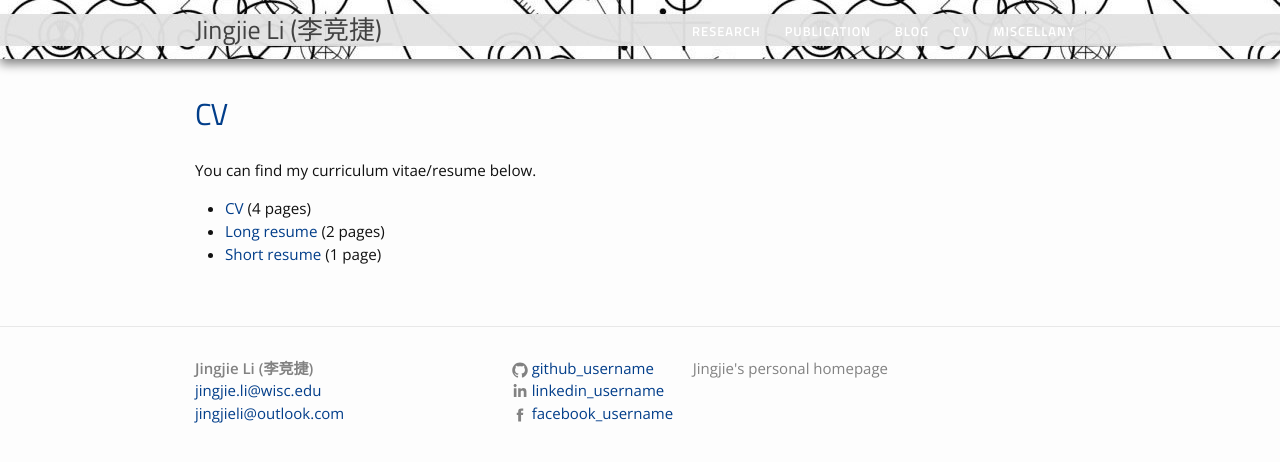
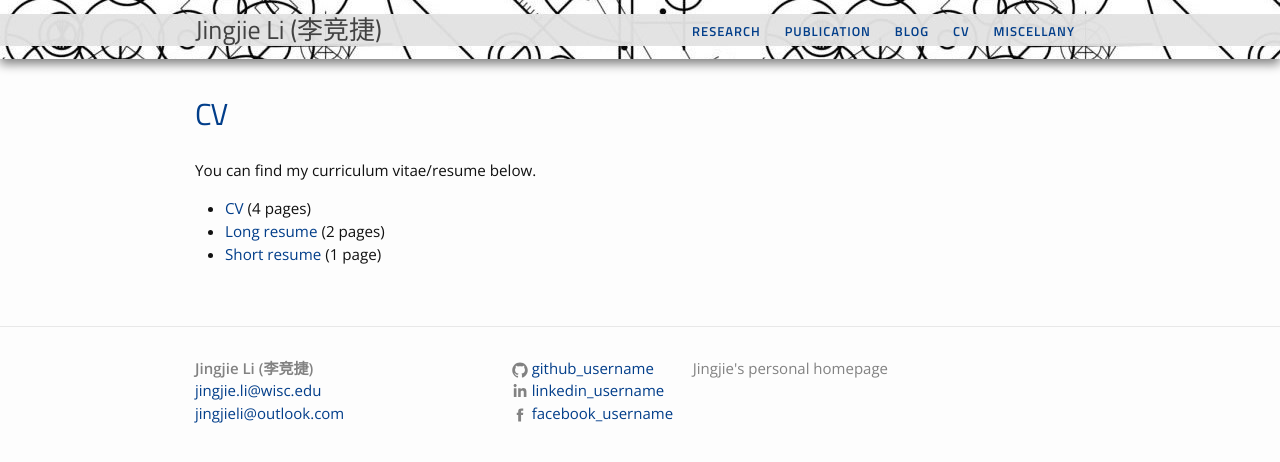
Before and after one commit to jingjieli95/jingjieli95.github.io, a Jekyll site: the page built from cv.md, in a window 1280 px wide. Shown: the top 462 px of the page. Built offline with Jekyll 4.4.1, drawn with Linux system fonts in a browser that asks for light colours.

Commit message:
Update _header.scss

```diff
--- a/_sass/_header.scss
+++ b/_sass/_header.scss
@@ -72,7 +72,7 @@
 
 .site-nav a {
 	display: block;
-    color: $blue-color-dark; //#ffffff;
+    color: #ffffff;
 }
 
 /* Sub Menu */
@@ -158,7 +158,7 @@
     }
 
     .page-link {
-        color: #ffffff;
+        color: $blue-color-dark; //#ffffff;
         line-height: $base-line-height;
 
         // Gaps between nav items, but not on the first one
```
